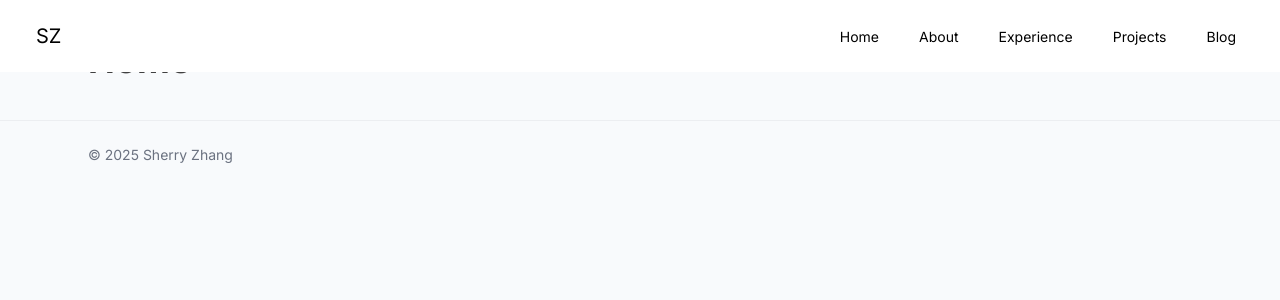
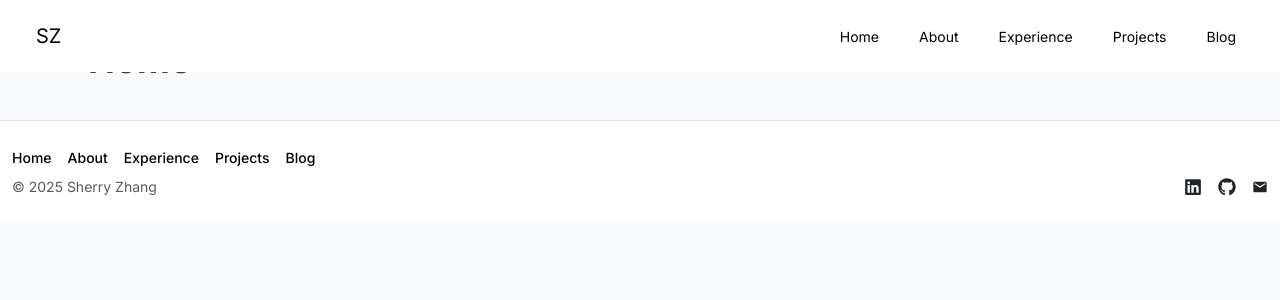
Before and after one commit to zsherry168/zsherry168.github.io, a React (Vite) app: page / in a window 1280 px wide. Shown: the top 300 px of the page. Built offline with nearby package versions, Linux system fonts and the light colour scheme.

Commit message:
feat (footer): create initial footer with navigation and contacts

```diff
--- a/package.json
+++ b/package.json
@@ -14,6 +14,7 @@
     "react": "^19.1.1",
     "react-bootstrap": "^2.10.10",
     "react-dom": "^19.1.1",
+    "react-icons": "^5.5.0",
     "react-router-dom": "^7.8.1"
   },
   "devDependencies": {
--- a/src/App.css
+++ b/src/App.css
@@ -1,5 +1,6 @@
 body {
   font-family: 'Times New Roman';
+	background-color: #ffffff;
 }
 
 /* NavBar */
@@ -10,3 +11,10 @@ body {
   font-size: 14px;
   font-weight: 400;
 }
+
+/* make footer links smaller and tight, like your Figma */
+.footer .nav-link {
+  font-size: 14px;
+  font-weight: 500;
+  color: #000;
+}
--- a/src/components/Footer.jsx
+++ b/src/components/Footer.jsx
@@ -1,9 +1,48 @@
+import { Container, Nav } from "react-bootstrap";
+import { FaLinkedin, FaGithub } from "react-icons/fa";
+import { MdEmail } from "react-icons/md";
+
 export default function Footer() {
   return (
-    <footer className="border-t border-gray-200/60">
-      <div className="container mx-auto max-w-6xl px-4 py-6 text-sm text-gray-500">
-        © {new Date().getFullYear()} Sherry Zhang
-      </div>
+    <footer className="bg-white border-top py-3 mt-auto">
+      <Container className="footer mt-[10px] mb-[10px]">
+        {/* Row 1: links (stack on small, inline on md+) */}
+        <Nav className="gap-3 flex-column flex-md-row align-items-start mb-2">
+          <Nav.Link href="/" className="p-0">Home</Nav.Link>
+          <Nav.Link href="/about" className="p-0">About</Nav.Link>
+          <Nav.Link href="/experience" className="p-0">Experience</Nav.Link>
+          <Nav.Link href="/projects" className="p-0">Projects</Nav.Link>
+          <Nav.Link href="/blog" className="p-0">Blog</Nav.Link>
+        </Nav>
+
+        {/* Row 2: copyright + icons */}
+        <div className="d-flex justify-content-between align-items-center">
+          <div className="text-muted small">© 2025 Sherry Zhang</div>
+          <div className="d-flex align-items-center gap-3">
+            <a
+              href="https://www.linkedin.com/in/zsherry168/"
+              aria-label="LinkedIn"
+              target="_blank"
+              rel="noopener noreferrer"
+              className="text-dark"
+            >
+              <FaLinkedin size={18} />
+            </a>
+            <a
+              href="https://github.com/zsherry168"
+              aria-label="GitHub"
+              target="_blank"
+              rel="noopener noreferrer"
+              className="text-dark"
+            >
+              <FaGithub size={18} />
+            </a>
+            <a href="sherrybzhang@gmail.com" aria-label="Email" className="icon-circle text-dark">
+              <MdEmail size={16} />
+            </a>
+          </div>
+        </div>
+      </Container>
     </footer>
   );
 }
```
Also changed, not shown: 1 other file (tests, documents, lock files or other folders).
